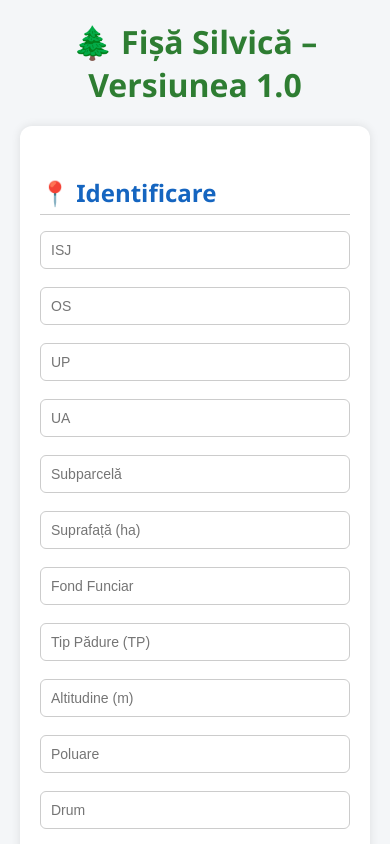
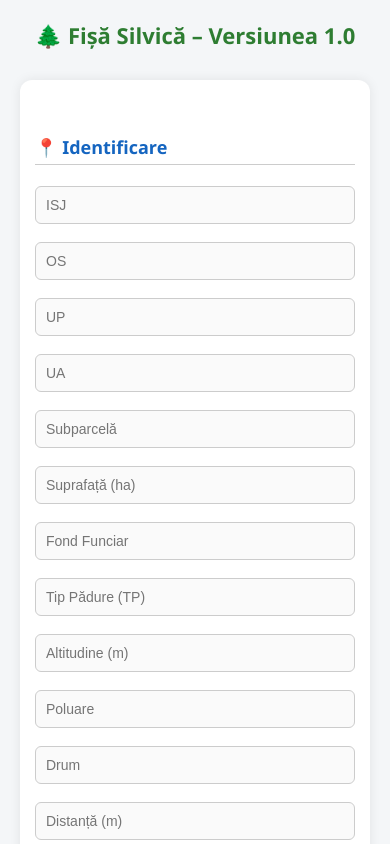
Before and after one commit to feldyb/Fisa-carnet, a plain HTML site: page index.html in a window 390 px wide. Shown: the top 844 px of the page. Drawn offline with nearby package versions, Linux system fonts and the light colour scheme.

Commit message:
Update style.css

```diff
--- a/style.css
+++ b/style.css
@@ -1,3 +1,4 @@
+/* Reset & bază */
 * {
   box-sizing: border-box;
   margin: 0;
@@ -11,29 +12,35 @@ body {
   padding: 20px;
 }
 
+/* Titlu principal */
 h1 {
   text-align: center;
-  margin-bottom: 20px;
+  margin-bottom: 30px;
   color: #2e7d32;
+  font-size: 28px;
 }
 
+/* Formular */
 form {
-  max-width: 800px;
+  max-width: 900px;
   margin: auto;
   background: #fff;
-  padding: 20px;
+  padding: 25px;
   border-radius: 12px;
-  box-shadow: 0 0 10px rgba(0,0,0,0.1);
+  box-shadow: 0 0 12px rgba(0,0,0,0.08);
 }
 
+/* Secțiuni */
 h2 {
-  margin-top: 30px;
-  margin-bottom: 10px;
+  margin-top: 40px;
+  margin-bottom: 15px;
   color: #1565c0;
+  font-size: 20px;
   border-bottom: 1px solid #ccc;
   padding-bottom: 5px;
 }
 
+/* Câmpuri */
 input, select {
   width: 100%;
   padding: 10px;
@@ -41,18 +48,21 @@ input, select {
   border: 1px solid #ccc;
   border-radius: 6px;
   font-size: 16px;
+  background-color: #fafafa;
 }
 
+/* Elemente tehnice */
 .element-tehnic {
   background-color: #e3f2fd;
-  padding: 10px;
-  margin-bottom: 10px;
+  padding: 12px;
+  margin-bottom: 12px;
   border-radius: 8px;
   display: grid;
   grid-template-columns: repeat(auto-fit, minmax(120px, 1fr));
   gap: 10px;
 }
 
+/* Butoane */
 button {
   background-color: #2e7d32;
   color: white;
@@ -69,12 +79,25 @@ button:hover {
   background-color: #1b5e20;
 }
 
-@media (max-width: 600px) {
-  .element-tehnic {
-    grid-template-columns: 1fr;
+/* Responsivitate */
+@media (max-width: 768px) {
+  form {
+    padding: 15px;
+  }
+
+  h1 {
+    font-size: 22px;
+  }
+
+  h2 {
+    font-size: 18px;
   }
 
   input, select, button {
     font-size: 14px;
   }
+
+  .element-tehnic {
+    grid-template-columns: 1fr;
+  }
 }
```
